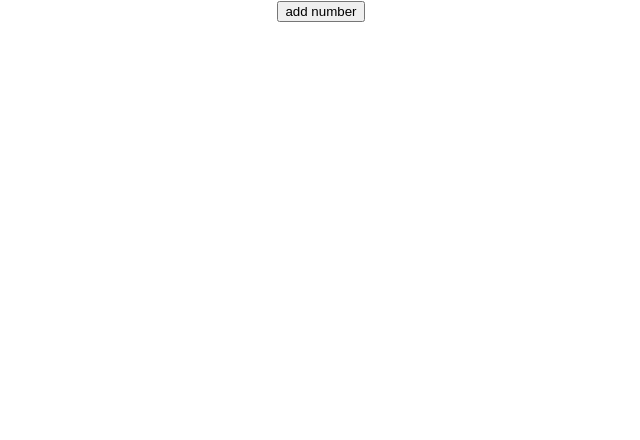
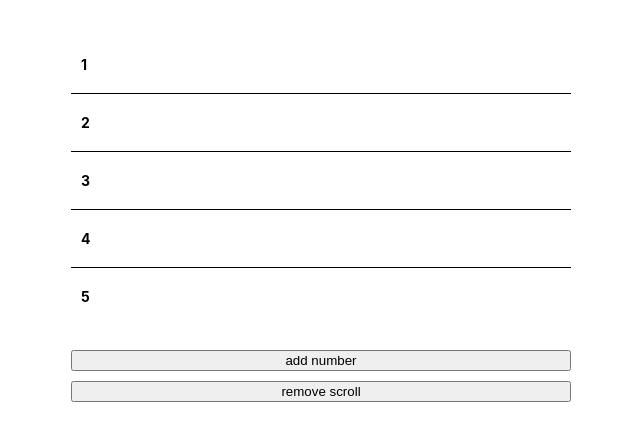
Before and after one commit to GraurDen/hooks, a React (Create React App) app in the folder app/: page / in a window 1280 px wide. Shown: the top 440 px of the page, without its empty margins (319-959 px from the left). Built offline with nearby package versions, Linux system fonts and the light colour scheme.

Commit message:
add addNumbers

```diff
--- a/app/src/App.css
+++ b/app/src/App.css
@@ -1,38 +1,29 @@
 .App {
-  text-align: center;
+    text-align: left;
+    width: 100%;
+    max-width: 500px;
+    margin: 0 auto;
 }
 
-.App-logo {
-  height: 40vmin;
-  pointer-events: none;
+.block {
+    height: 300px;
+    overflow-y: scroll;
+    margin: 20px 0;
 }
 
-@media (prefers-reduced-motion: no-preference) {
-  .App-logo {
-    animation: App-logo-spin infinite 20s linear;
-  }
+ul {
+    list-style-type: none;
+    padding: 0;
 }
 
-.App-header {
-  background-color: #282c34;
-  min-height: 100vh;
-  display: flex;
-  flex-direction: column;
-  align-items: center;
-  justify-content: center;
-  font-size: calc(10px + 2vmin);
-  color: white;
+li {
+    padding: 20px 10px;
+    border-bottom: 1px solid;
+    font-size: 14px;
+    font-weight: bold;
 }
 
-.App-link {
-  color: #61dafb;
+button {
+    width: 100%;
+    margin-top: 10px;
 }
-
-@keyframes App-logo-spin {
-  from {
-    transform: rotate(0deg);
-  }
-  to {
-    transform: rotate(360deg);
-  }
-}
--- a/app/src/App.js
+++ b/app/src/App.js
@@ -1,11 +1,12 @@
 import React from "react";
-import { useState } from "react";
+import { useState, useEffect } from "react";
 import "./App.css";
 
-//https://youtu.be/8Yy6MDsF-Tg
+//https://youtu.be/8Yy6MDsF-Tg?t=502
 
 function App() {
-    const [numbers, setNumbers] = useState([(1, 2, 3, 4, 5)]);
+    const [numbers, setNumbers] = useState([1, 2, 3, 4, 5]);
+    let ulElem;
 
     function addNumber() {
         const lastNumber = numbers[numbers.length - 1];
@@ -14,9 +15,31 @@ function App() {
 
     console.log(numbers);
 
+    const handleScroll = () => {
+        console.log("that was scrolling");
+    };
+
+    useEffect(() => {
+        ulElem = document.getElementsByClassName("block")[0];
+        ulElem.addEventListener("scroll", handleScroll);
+    }, []);
+
+    const removescroll = () => {
+        ulElem.removeEventListener("scroll", handleScroll);
+    };
+
     return (
         <div className="App">
+            <div className="block">
+                <ul>
+                    {numbers.map((num) => {
+                        return <li key={num}>{num}</li>;
+                    })}
+                </ul>
+            </div>
+
             <button onClick={addNumber}>add number</button>
+            <button onClick={removescroll}>remove scroll</button>
         </div>
     );
 }
```
